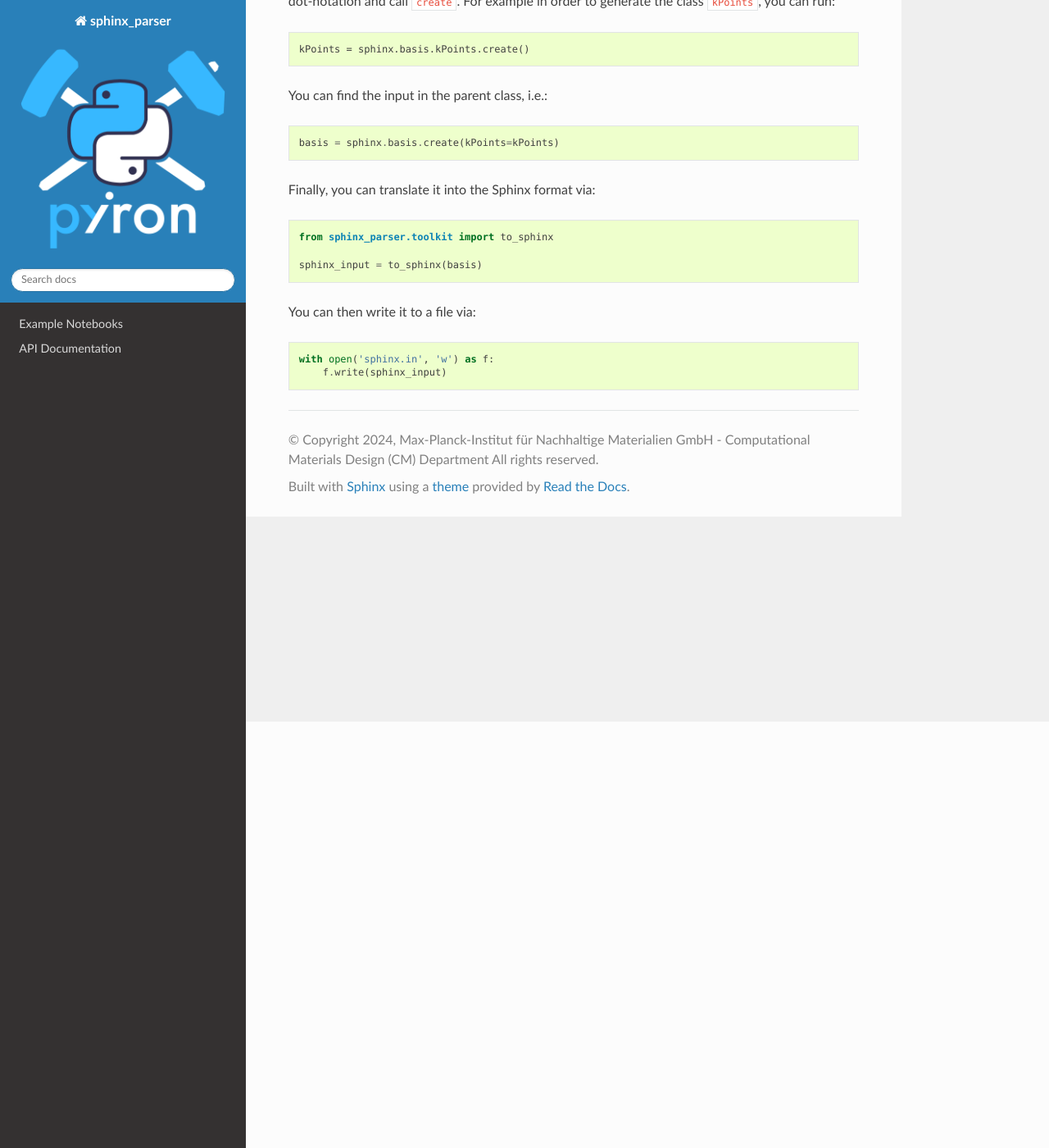
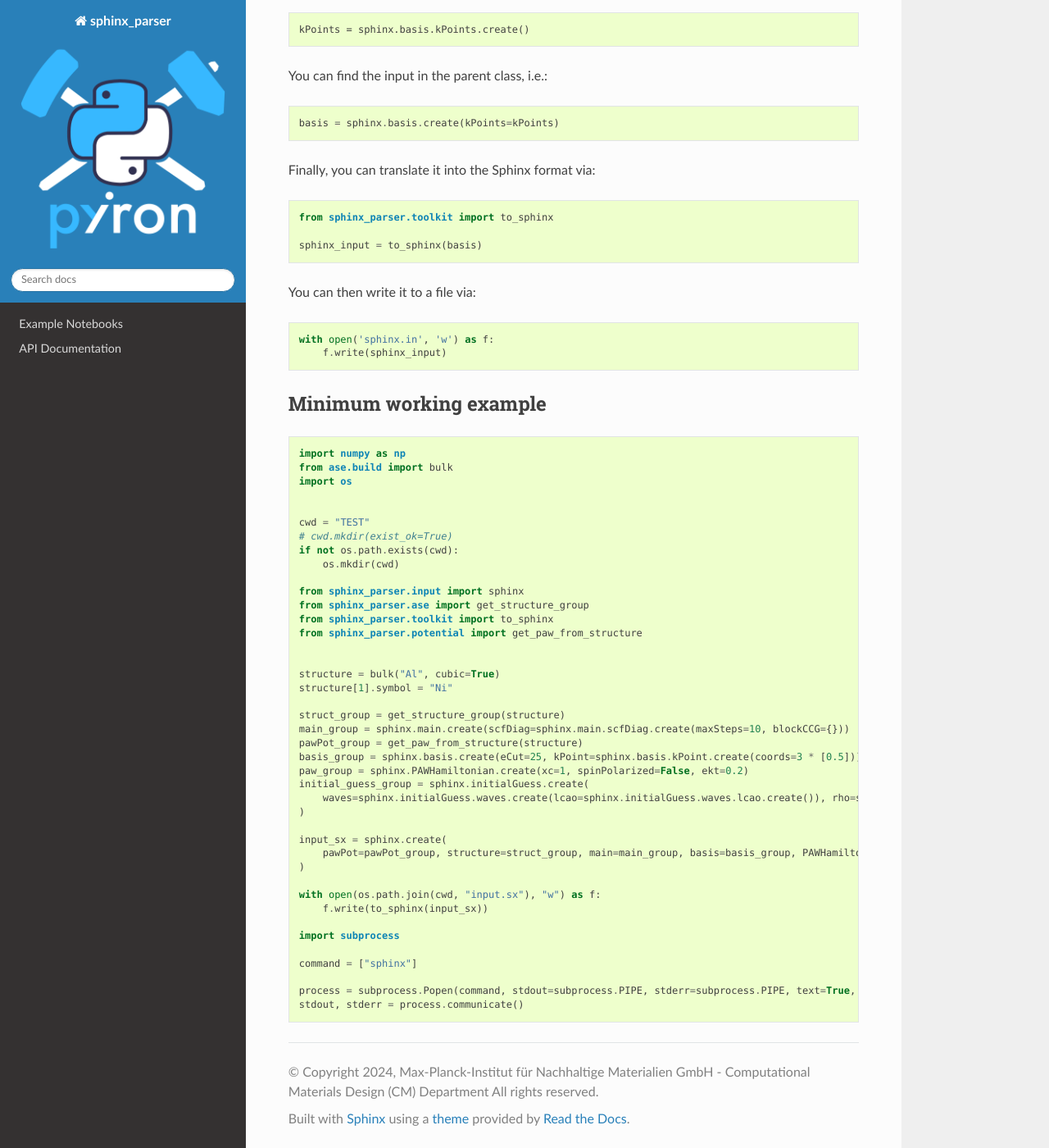
Before and after one commit to pyiron/sphinx_parser, a Sphinx documentation site: the page built from docs/README.md, in a window 1280 px wide and 1400 px high, scrolled down 520 px. Shown: the whole window at 82% size. Built offline with Sphinx 7.4.7 and the Read the Docs theme 3.1.0, drawn with Linux system fonts in a browser that asks for light colours; some of the changed text lies outside the part shown.

Commit message:
update README

````diff
--- a/docs/README.md
+++ b/docs/README.md
@@ -38,3 +38,50 @@ You can then write it to a file via:
 with open('sphinx.in', 'w') as f:
     f.write(sphinx_input)
 ```
+
+
+## Minimum working example
+
+```python
+import numpy as np
+from ase.build import bulk
+import os
+
+
+cwd = "TEST"
+# cwd.mkdir(exist_ok=True)
+if not os.path.exists(cwd):
+    os.mkdir(cwd)
+
+from sphinx_parser.input import sphinx
+from sphinx_parser.ase import get_structure_group
+from sphinx_parser.toolkit import to_sphinx
+from sphinx_parser.potential import get_paw_from_structure
+
+
+structure = bulk("Al", cubic=True)
+structure[1].symbol = "Ni"
+
+struct_group = get_structure_group(structure)
+main_group = sphinx.main.create(scfDiag=sphinx.main.scfDiag.create(maxSteps=10, blockCCG={}))
+pawPot_group = get_paw_from_structure(structure)
+basis_group = sphinx.basis.create(eCut=25, kPoint=sphinx.basis.kPoint.create(coords=3 * [0.5]))
+paw_group = sphinx.PAWHamiltonian.create(xc=1, spinPolarized=False, ekt=0.2)
+initial_guess_group = sphinx.initialGuess.create(
+    waves=sphinx.initialGuess.waves.create(lcao=sphinx.initialGuess.waves.lcao.create()), rho=sphinx.initialGuess.rho.create(atomicOrbitals=True)
+)
+
+input_sx = sphinx.create(
+    pawPot=pawPot_group, structure=struct_group, main=main_group, basis=basis_group, PAWHamiltonian=paw_group, initialGuess=initial_guess_group
+)
+
+with open(os.path.join(cwd, "input.sx"), "w") as f:
+    f.write(to_sphinx(input_sx))
+
+import subprocess
+
+command = ["sphinx"]
+
+process = subprocess.Popen(command, stdout=subprocess.PIPE, stderr=subprocess.PIPE, text=True, cwd=cwd)
+stdout, stderr = process.communicate()
+```
````
Also changed, not shown: other parts of docs/README.md (+2 -2 lines).
